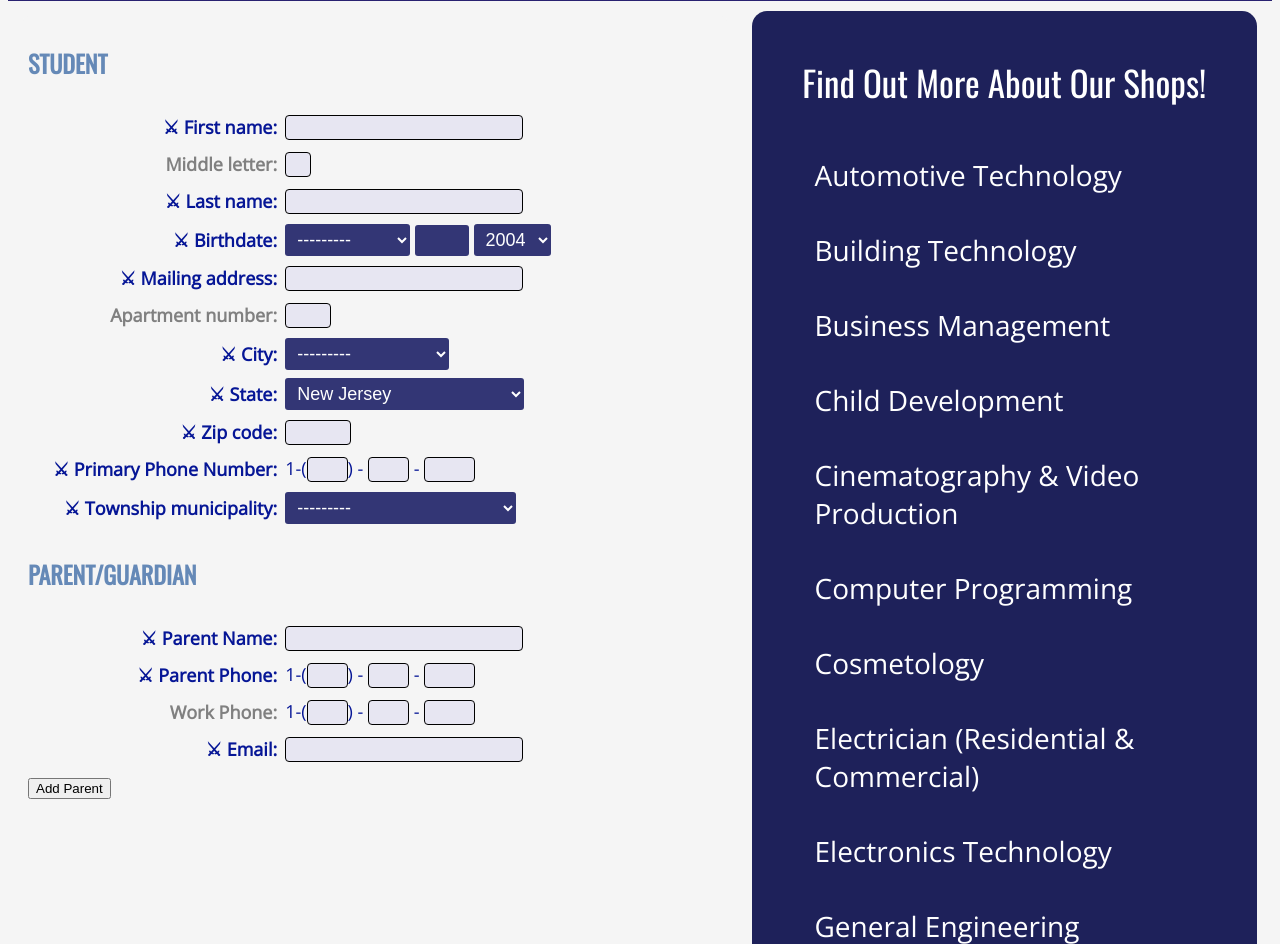
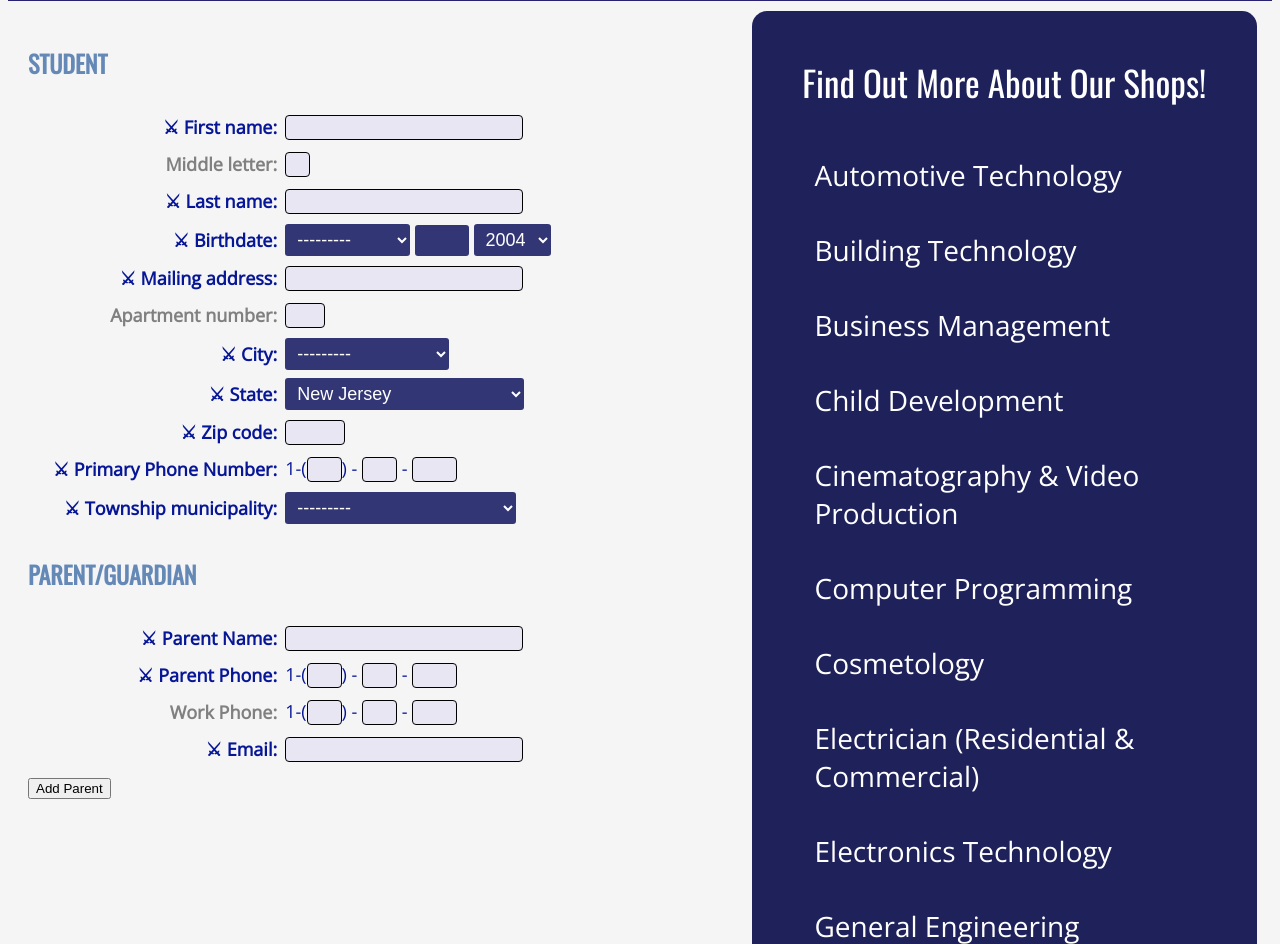
Before and after one commit to wcts-compsci/knights-app, a Django app: page /apply/ in a window 1280 px wide. Shown: the part 284-1228 px from the top of the page. Run offline with Django 3.2, Linux system fonts and the light colour scheme; some web fonts are replaced.

Commit message:
Wiggle Box fix with Middle name reajustment

```diff
--- a/wcts_site/wcts_app/static/wcts_app/style.css
+++ b/wcts_site/wcts_app/static/wcts_app/style.css
@@ -164,7 +164,8 @@ tr{
 }
 
 #id_middle_letter {
-    width:20px;
+    /*Changed by Thomas Sperduto*/
+    width:25px;
 }
 
 #id_birth_date {
@@ -265,11 +266,12 @@ input[type=submit]:active {
 
 
 input[type=text], input[type=email] {
+    /*Changed by Thomas Sperduto*/
+    box-sizing:border-box;
     border: 1px solid black;
     border-radius: 4px;
     background-color:#e7e6f2;
     color: Black;
-
 }
 
 
```
